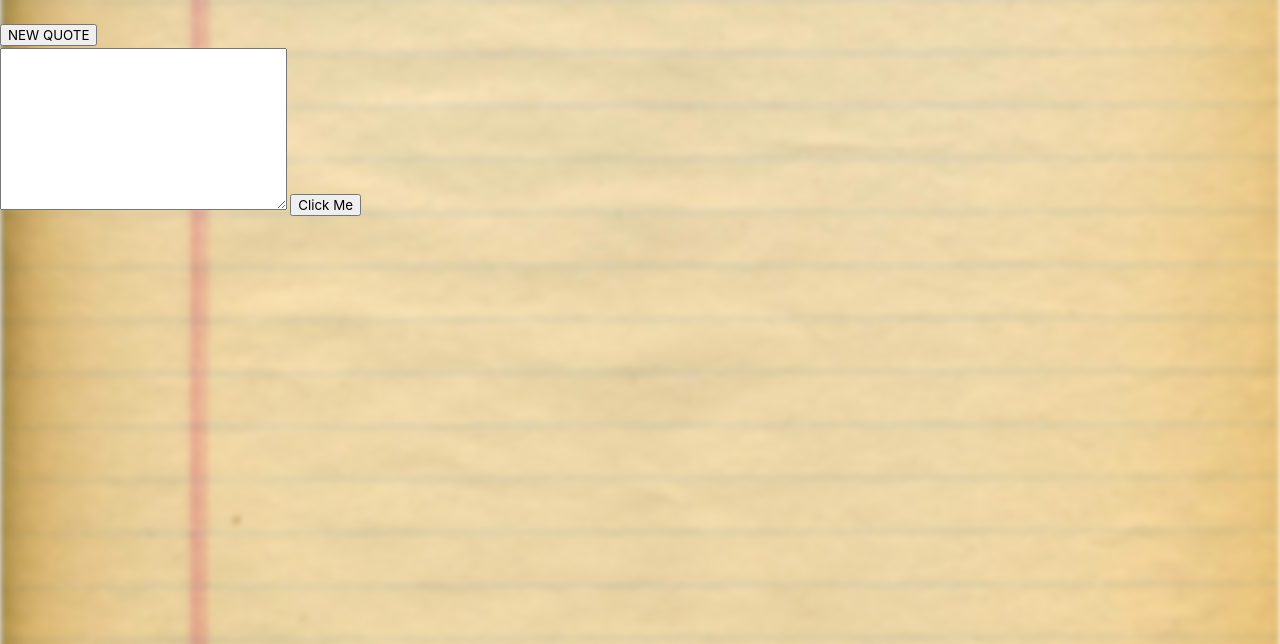
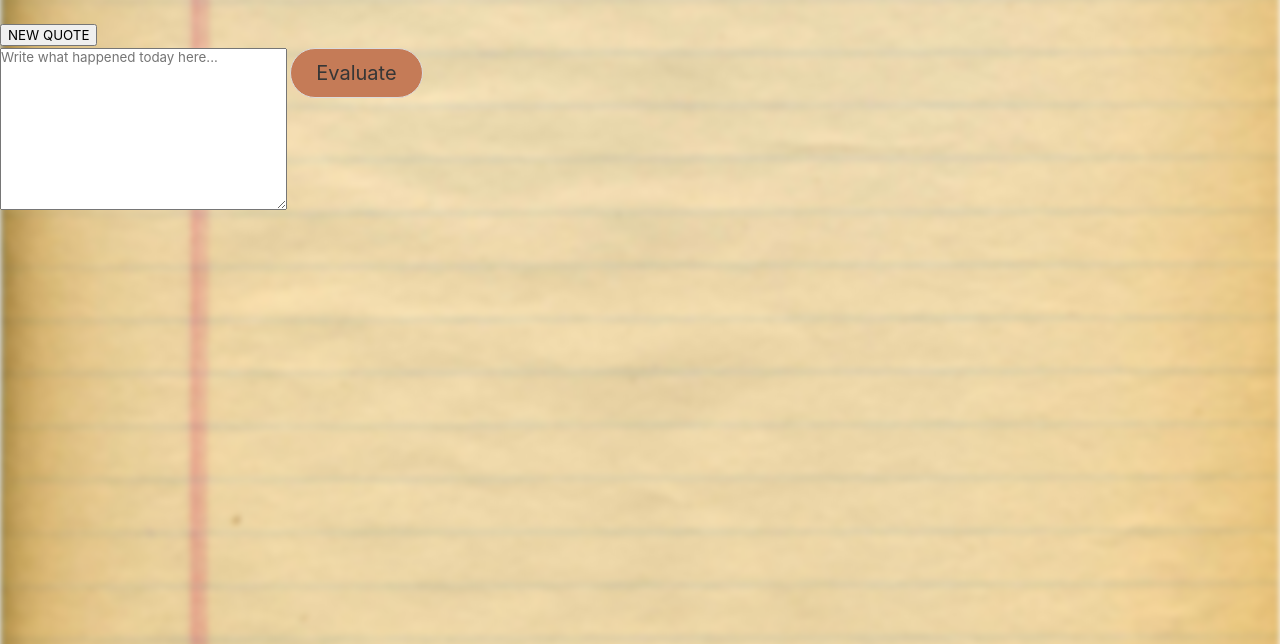
Before and after one commit to richardjhong/journal-playlist, a plain HTML site: page index.html in a window 1280 px wide. Shown: the part 156-800 px from the top of the page. Drawn offline with nearby package versions, Linux system fonts and the light colour scheme.

Commit message:
"Commit before bed"

```diff
--- a/assets/css/style.css
+++ b/assets/css/style.css
@@ -65,12 +65,20 @@ html {
 
 /* Button class for the nav button in the header */
 .btn {
-  color: white;
+  color: var(--pewter);
   background-color: unset;
   height: 60px;
   width: 90px;
   padding: 2px;
   text-decoration: none;
+  font-family: 'Amatic SC' cursive;
+
+}
+
+.btn-emotional-text {
+  background-color: var(--copper);
+  font-family: 'Amatic SC' cursive;
+  font-size: 110%;
 }
 
 /* nav class */
--- a/index.html
+++ b/index.html
@@ -40,8 +40,8 @@
       <div class="input-container" id="input-container">
         <button id="grab-new-quote-button">NEW QUOTE</button>
         <div>
-          <textarea name="" id="textarea" cols="30" rows="10"></textarea>
-          <button class="btn-emotional-text btn-danger" id="fetch-button">Click Me</button>
+          <textarea name="" id="textarea" cols="30" rows="10" placeholder="Write what happened today here..."></textarea>
+          <button class="button is-medium is-rounded btn-emotional-text btn-danger" id="fetch-button">Evaluate</button>
         </div>
         <div class="flex-column" id="users"></div>
       </div>
```
